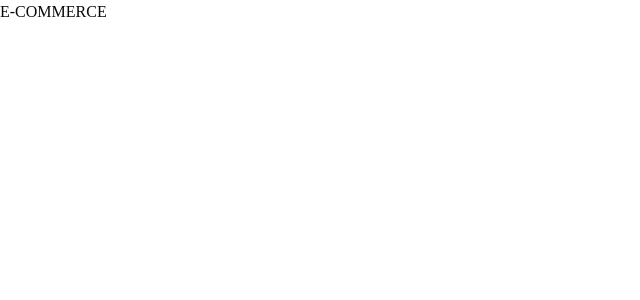
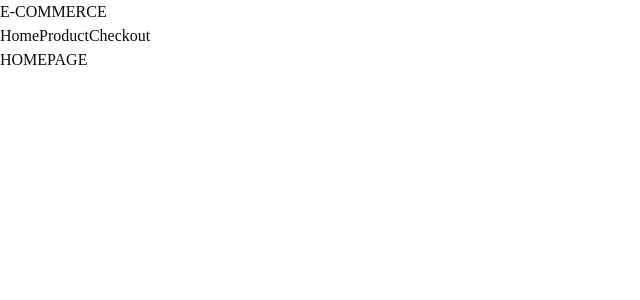
Before and after one commit to Bida3443/E-commerce, a Next.js app: page / in a window 1280 px wide. Shown: the top 300 px of the page, without its empty margins (0-640 px from the left). Built offline with nearby package versions, Linux system fonts and the light colour scheme.

Commit message:
Ecommerce

```diff
--- /dev/null
+++ b/app/Checkout/page.tsx
@@ -0,0 +1,5 @@
+export default function CheckOutPage () {
+    return(
+        <div>ooooooooooooo</div>
+    )
+}
--- /dev/null
+++ b/app/Product/page.tsx
@@ -0,0 +1,5 @@
+export default function ProductPage () {
+    return(
+        <div>fffffff</div>
+    )
+}
--- a/app/page.tsx
+++ b/app/page.tsx
@@ -4,6 +4,6 @@
 export default function Home() {
 
   return (
-    <div></div>
+    <div>HOMEPAGE</div>
   );
 }
--- a/components/navbar.tsx
+++ b/components/navbar.tsx
@@ -6,6 +6,11 @@ export default function Navbar () {
             <div>
                 <Link href="/">E-COMMERCE</Link>
             </div>
+            <div>
+                <Link href="/">Home</Link>
+                <Link href="/Product">Product</Link>
+                <Link href="/Checkout">Checkout</Link>
+            </div>
         </nav>
     )
 }
```
